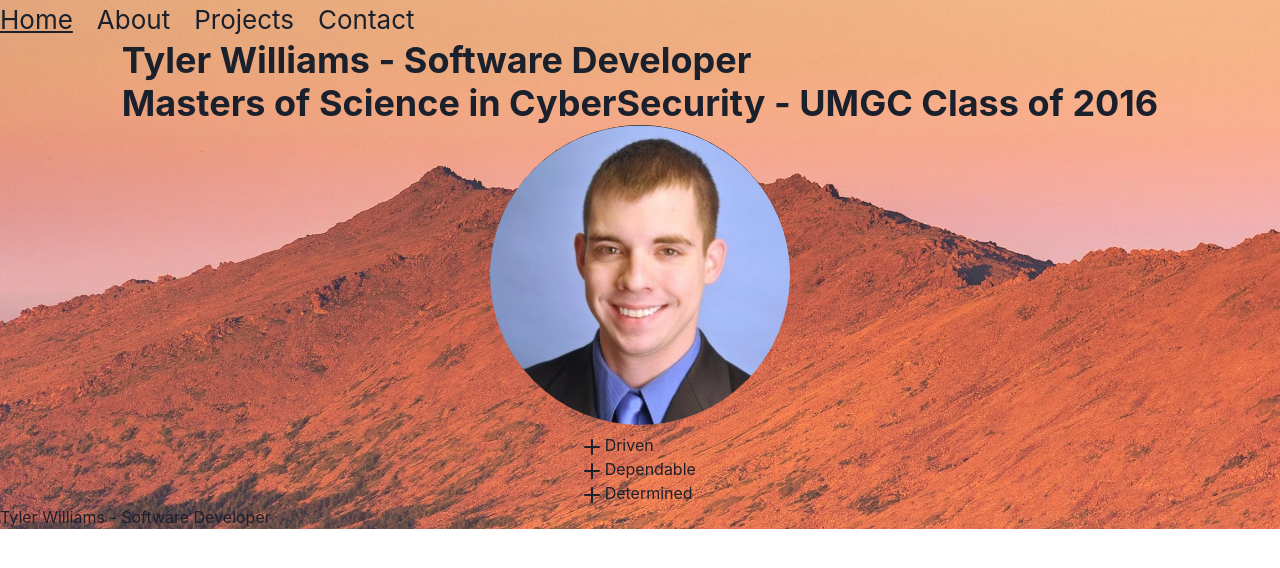
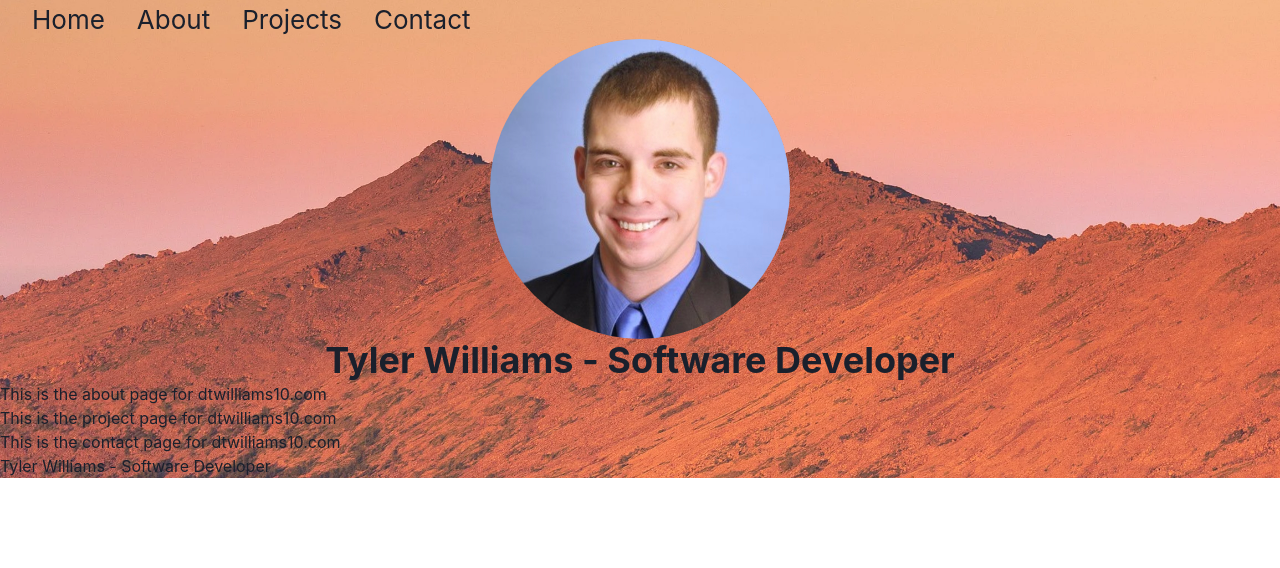
Before and after one commit to dtwilliams10/dtwilliams10.com, a React (Create React App) app: page / in a window 1280 px wide. Shown: the top 568 px of the page. Built offline with nearby package versions, Linux system fonts and the light colour scheme.

Commit message:
Working on making a single page app

```diff
--- a/src/App.css
+++ b/src/App.css
@@ -4,6 +4,7 @@
   background-repeat: no-repeat;
   background-size: cover;
   background-position: center;
+  overflow: hidden;
 }
 
 /*Removing the underline from all of the links.*/
@@ -17,19 +18,6 @@
   list-style: none;
 }
 
-.App-header {
-  background-color: #132b5a;
-  min-height: 100vh;
+.nav {
   font-size: calc(10px + 2vmin);
-  color: white;
 }
-
-.App-link {
-  color: #61dafb;
-}
-
-.nav {
-  background-color: initial;
-  font-size: calc(10px + 2vmin);
-  overflow: hidden;
-}
--- a/src/App.tsx
+++ b/src/App.tsx
@@ -1,5 +1,4 @@
 import React from 'react';
-import { BrowserRouter as Router, Switch, Route } from 'react-router-dom'
 import './App.css';
 import Header from './components/Header';
 import Footer from './components/Footer';
@@ -11,16 +10,12 @@
 function App() {
   return (
     <div className="body">
-      <Router>
         <Header/>
-            <Switch>
-              <Route path="/projects" component={ProjectPage}/>
-              <Route path="/contact" component={ContactPage}/>
-              <Route path="/about" component={AboutPage}/>
-              <Route path="/" component={HomePage}/>
-            </Switch>
+        <HomePage/>
+        <AboutPage/>
+        <ProjectPage/>
+        <ContactPage/>
         <Footer/>
-      </Router>
     </div>
     );
 }
--- a/src/components/Header.tsx
+++ b/src/components/Header.tsx
@@ -1,15 +1,15 @@
 import React from 'react';
-import { Link as RouterLink } from 'react-router-dom';
 import { Link, HStack } from '@chakra-ui/react';
 
 function Header() {
         return (
                 <div className="nav">
-                    <HStack spacing={6}>
-                        <Link as={RouterLink}to="/">Home</Link>
-                        <Link as={RouterLink} to="/about">About</Link>
-                        <Link as={RouterLink} to="/projects">Projects</Link>
-                        <Link as={RouterLink} to="/contact">Contact</Link>
+                    <HStack spacing={8}>
+                        <br/>
+                        <Link to="/">Home</Link>
+                        <Link to="/about">About</Link>
+                        <Link to="/projects">Projects</Link>
+                        <Link to="/contact">Contact</Link>
                     </HStack>
                 </div>
             );
--- a/src/pages/Home.tsx
+++ b/src/pages/Home.tsx
@@ -1,17 +1,13 @@
-import { Image, Box, Heading, UnorderedList, ListItem, VStack, Center } from '@chakra-ui/react';
-import { AddIcon } from '@chakra-ui/icons'
+import { Image, Box, Heading, VStack, Center } from '@chakra-ui/react';
 import React from 'react';
 import photo from './../images/IMG2332.jpg'
 
 function HomePage() {
         return (
+            <>
             <VStack>
                 <Box>
-                   <Heading as="h1">
-                            Tyler Williams - Software Developer
-                    </Heading>
-                    <Heading as="h3">Masters of Science in CyberSecurity - UMGC Class of 2016</Heading>
-                    <Center>
+                <Center>
                         <Image
                         boxSize="300px"
                         borderRadius="full"
@@ -20,13 +16,12 @@
                         alt="Tyler Williams - Software Developer"
                         />
                     </Center>
+                   <Heading as="h1">
+                            Tyler Williams - Software Developer
+                    </Heading>
                 </Box>
-                <UnorderedList>
-                    <ListItem><AddIcon/> Driven</ListItem>
-                    <ListItem><AddIcon/> Dependable</ListItem>
-                    <ListItem><AddIcon/> Determined</ListItem>
-                </UnorderedList>
             </VStack>
+          </>
         );
     }
 
```
